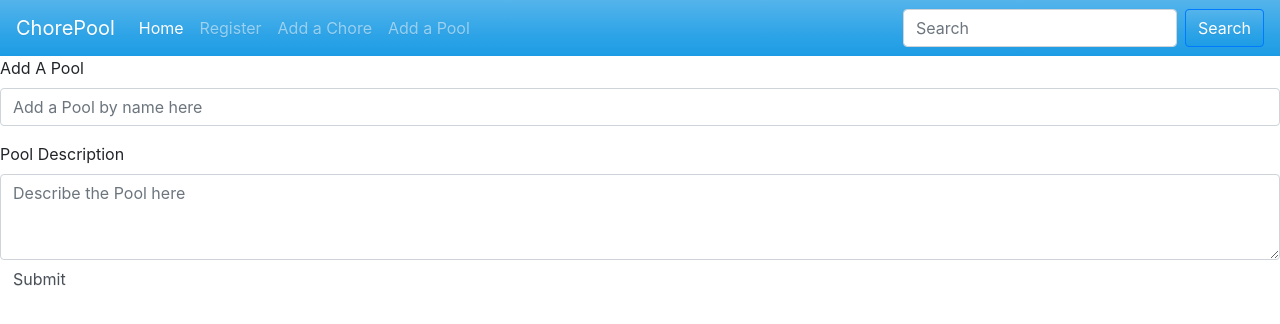
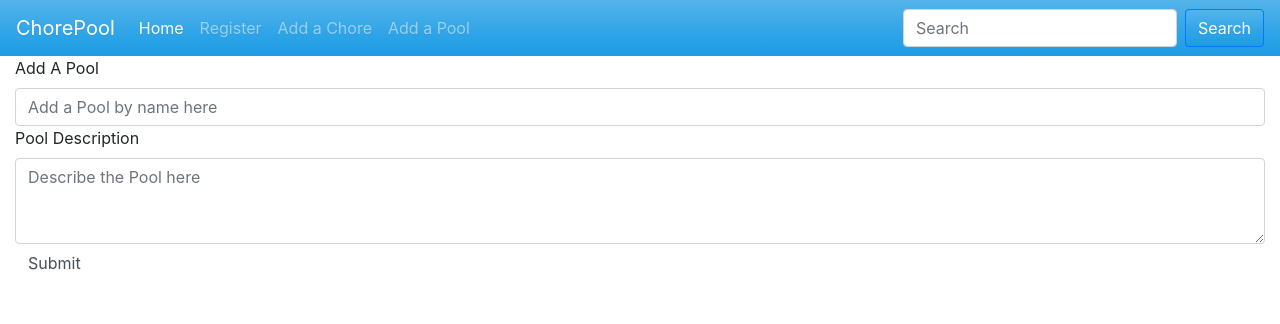
Before and after one commit to GRIFF91/Get-It-Done, a React (Create React App) app in the folder client/: page /createPool in a window 1280 px wide. Shown: the top 324 px of the page. Built offline with nearby package versions, Linux system fonts and the light colour scheme.

Commit message:
small alignment fix for createPool

```diff
--- a/client/src/pages/createPool/createPool.js
+++ b/client/src/pages/createPool/createPool.js
@@ -5,17 +5,17 @@ import { Col, Row, Container } from "../../components/grid";
 class createPool extends Component {
     render() {
         return (
-            <div>
+            <Container fluid>
                 <form>
-                    <div class="form-group">
+                    <div classNmae="form-group">
                         <label for="AddAPoolHere">Add A Pool</label>
                         <input type="addPool" class="form-control" id="AddAPool" placeholder="Add a Pool by name here" />
                     </div>
                         <label for="Describe the Pool">Pool Description</label>
-                        <textarea class="form-control" rows="3" placeholder="Describe the Pool here"></textarea>
+                        <textarea className="form-control" rows="3" placeholder="Describe the Pool here"></textarea>
                         <button type="submit" class="btn btn-default">Submit</button>
                 </form>
-            </div>
+                </Container>
         );
     }
 }
```
